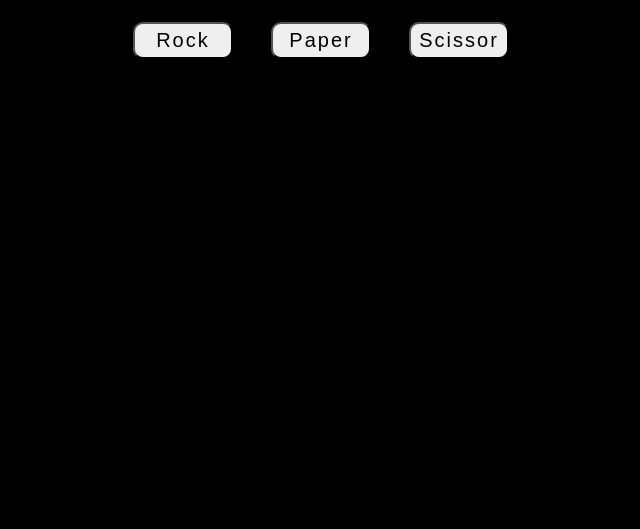
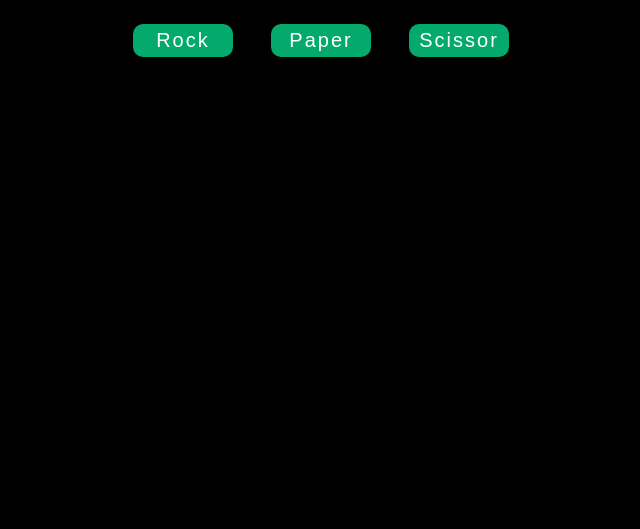
Before and after one commit to Mosesjespar/Simple-Projects, a plain HTML site: page Rock Paper Scissor.html in a window 1280 px wide. Shown: the part 271-800 px from the top of the page, without its empty margins (319-959 px from the left). Drawn offline with Linux system fonts and the light colour scheme.

Commit message:
Update Rock Paper Scissor.html

```diff
--- a/Rock Paper Scissor.html
+++ b/Rock Paper Scissor.html
@@ -5,6 +5,43 @@
         <title>Rock Paper Scissor Game</title>
 
         <style>
+            button {
+                position: relative;
+                background-color: #04AA6D;
+                border: none;
+                font-size: 28px;
+                color: #FFFFFF;
+                padding: 20px;
+                width: 200px;
+                text-align: center;
+                -webkit-transition-duration: 0.4s;
+                /* Safari */
+                transition-duration: 0.4s;
+                text-decoration: none;
+                overflow: hidden;
+                cursor: pointer;
+            }
+
+            button:after {
+                content: "";
+                background: #90EE90;
+                display: block;
+                position: absolute;
+                padding-top: 300%;
+                padding-left: 350%;
+                margin-left: -20px !important;
+                margin-top: -120%;
+                opacity: 0;
+                transition: all 0.8s
+            }
+
+            button:active:after {
+                padding: 0;
+                margin: 0;
+                opacity: 1;
+                transition: 0s
+            }
+
             div {
                 text-align: center;
                 margin: 150px 0 0 0;
@@ -25,7 +62,7 @@
 
             body {
                 background-color: black;
-                font-family: consolas ,monospace;
+                font-family: consolas, monospace;
                 color: rgb(15, 75, 204);
                 font-size: 30px;
             }
@@ -56,7 +93,7 @@
 
                 rock.onclick = function () {
 
-
+                    rock.style.animation = "shake .5s"
                     let x = Math.floor(Math.random() * 3)
                     let computerChoice = choices[x]
 
```
